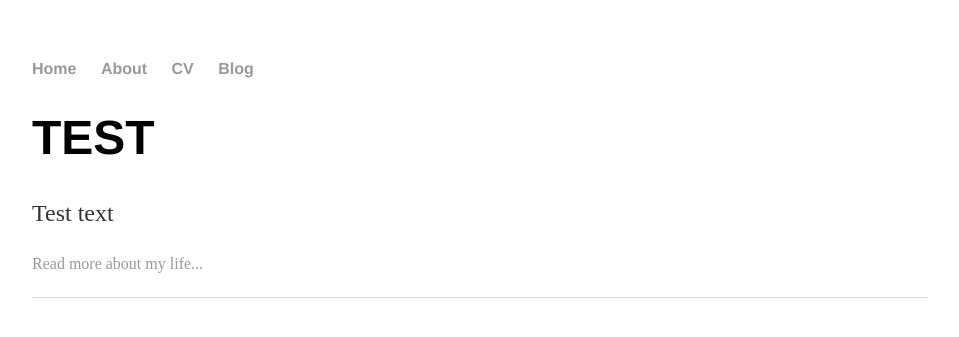
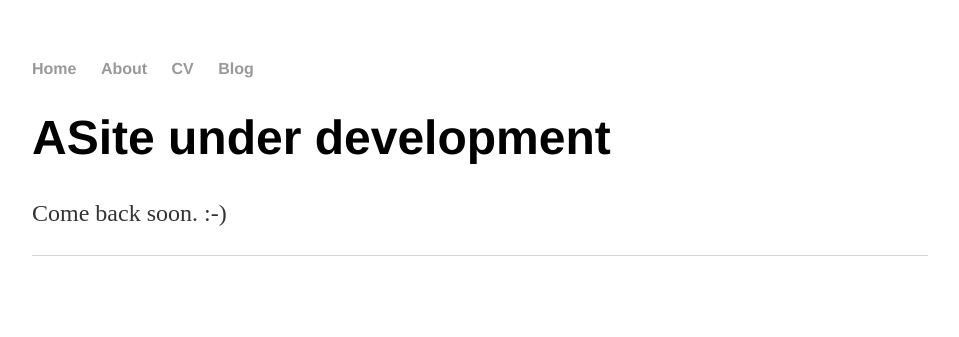
Before and after one commit to tscott-dot/scottie1989.github.io, a Jekyll site: the page index.html, which Jekyll copies as it is, in a window 1280 px wide. Shown: the top 337 px of the page, without its empty margins (160-1119 px from the left). Built offline with Jekyll 4.4.1, drawn with Linux system fonts in a browser that asks for light colours.

Commit message:
Update index.html

```diff
--- a/index.html
+++ b/index.html
@@ -16,9 +16,8 @@
 		</nav>
 		<div class="container">
     		<div class="blurb">
-        		<h1>TEST</h1>
-				<p>Test text</p>
-				</p><a href="/about">Read more about my life...</a></p>
+        		<h1>ASite under development</h1>
+				<p>Come back soon. :-)</p>
     		</div><!-- /.blurb -->
 		</div><!-- /.container -->
 		<footer>
```
